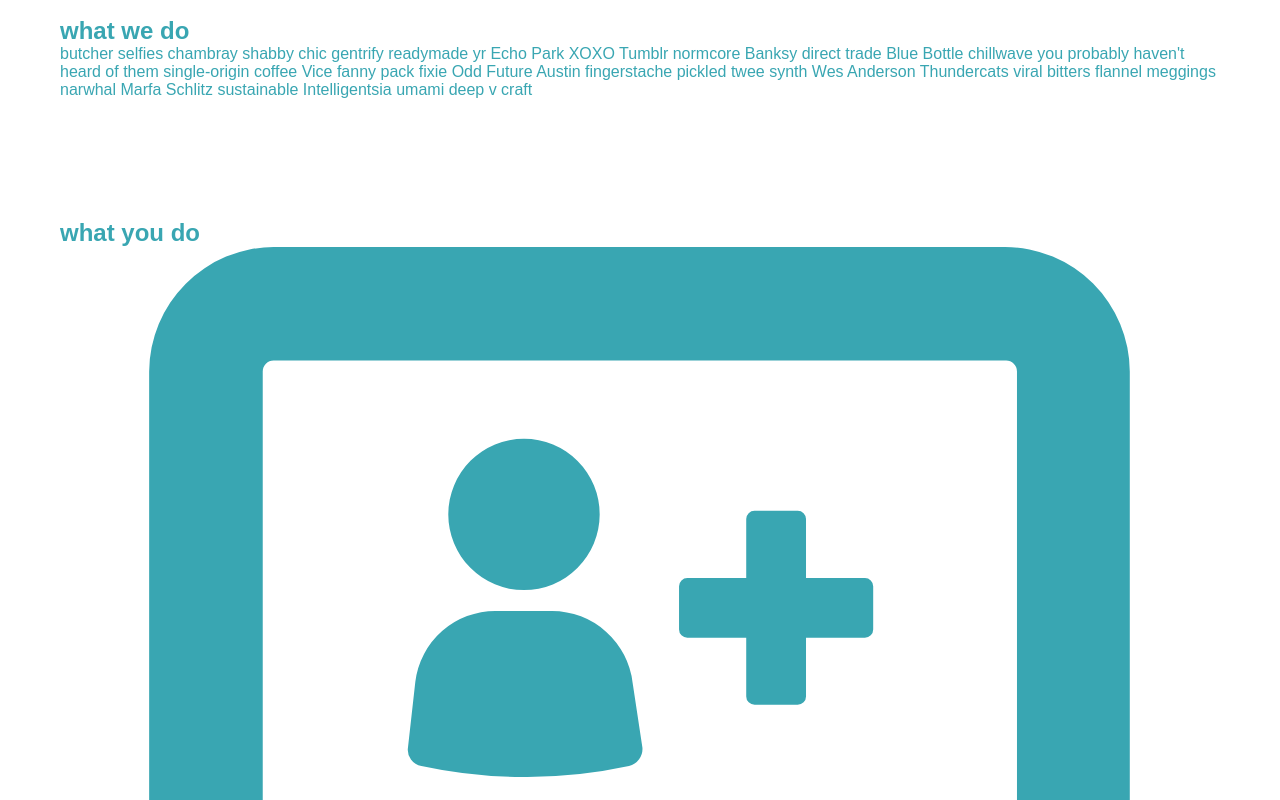
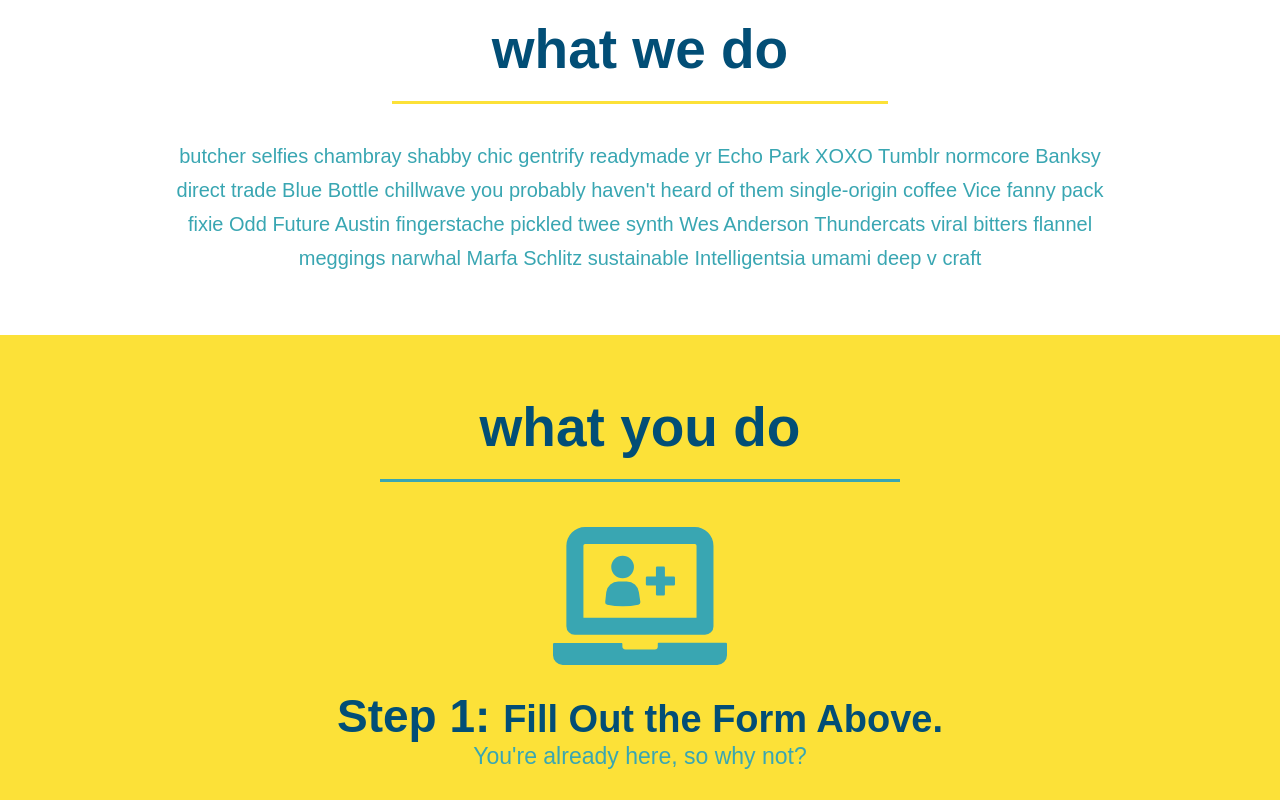
Before and after one commit to japjeet1975/run-buddy, a plain HTML site: page index.html in a window 1280 px wide. Shown: the part 840-1640 px from the top of the page. Drawn offline with Linux system fonts and the light colour scheme.

Commit message:
steps updated

```diff
--- a/assets/css/style.css
+++ b/assets/css/style.css
@@ -103,3 +103,56 @@
 	padding: 10px 20px;
 	font-size: 16px;
 }
+.intro {
+	text-align: center;
+}
+.intro p{
+	line-height: 1.7;
+	color: #39a6b2;
+	width: 80%;
+	font-size: 20px;
+	margin: 0 auto;
+}
+.steps {
+	text-align: center;
+	background: #fce138;
+}
+
+.section-title {
+	font-size: 55px;
+	color: #024e76;
+	margin-bottom: 35px;
+	padding: 0 100px 20px 100px;
+	display: inline-block;
+	border-bottom: 3px solid;
+      }
+
+      .primary-border {
+	border-color: #fce138;
+      }
+
+      .secondary-border {
+	border-color: #39a6b2;
+      }
+      .steps div {
+	margin-bottom: 80px;
+      }
+
+      .steps img {
+	width: 15%;
+	margin: 10px 0;
+      }
+
+      .steps h3 {
+	color: #024e76;
+	font-size: 46px;
+	margin-top: 10px;
+      }
+
+      .steps p {
+	color: #39a6b2;
+	font-size: 23px;
+      }
+      .steps span {
+	font-size: 38px;
+      }
--- a/index.html
+++ b/index.html
@@ -54,35 +54,35 @@
 <body>
 
 <!--what we do section-->
-<section id="what-we-do">
-<h2>what we do</h2>
+<section id="what-we-do" class="intro">
+<h2 class="section-title primary-border">what we do</h2>
 <p> butcher selfies chambray shabby chic gentrify readymade yr Echo Park XOXO Tumblr normcore Banksy direct trade Blue Bottle chillwave you probably haven't heard of them single-origin coffee Vice fanny pack fixie Odd Future Austin fingerstache pickled twee synth Wes Anderson Thundercats viral bitters flannel meggings narwhal Marfa Schlitz sustainable Intelligentsia umami deep v craft
 </p>
 </section>
 <!--what you do section-->
-<section id="what-you-do">
-<h2>what you do </h2>
+<section id="what-you-do" class="steps">
+<h2 class="section-title secondary-border">what you do </h2>
 <div>
 	<img src="./assets/images/step-1.svg">
-	<h3>Step 1: Fill Out the Form Above.</h3>
+	<h3>Step 1: <span> Fill Out the Form Above.</span></h3>
 	<p>You're already here, so why not?</p>
 
 </div>
 <div>
 	<img src="./assets/images/step-2.svg">
-	<h3>Step 2: Consult with One of Our Trainers.</h3>
+	<h3>Step 2: <span> Consult with One of Our Trainers.</span></h3>
 	<p>Are you here to build muscle, lose weight, or just feel good?</p>
       </div>
 
       <div>
 	      <img src="./assets/images/step-3.svg">
-	<h3>Step 3: Get Running.</h3>
+	<h3>Step 3:<span> Get Running.</span></h3>
 	<p>Hit the ground running (literally) once your trainer lays out your plan.</p>
       </div>
 
       <div>
 	      <img src="./assets/images/step-4.svg">
-	<h3>Step 4: See Results.</h3>
+	<h3>Step 4:<span> See Results.</span></h3>
 	<p>Bi-weekly checkins with your trainer will keep you focused</p>
       </div>
 
```
